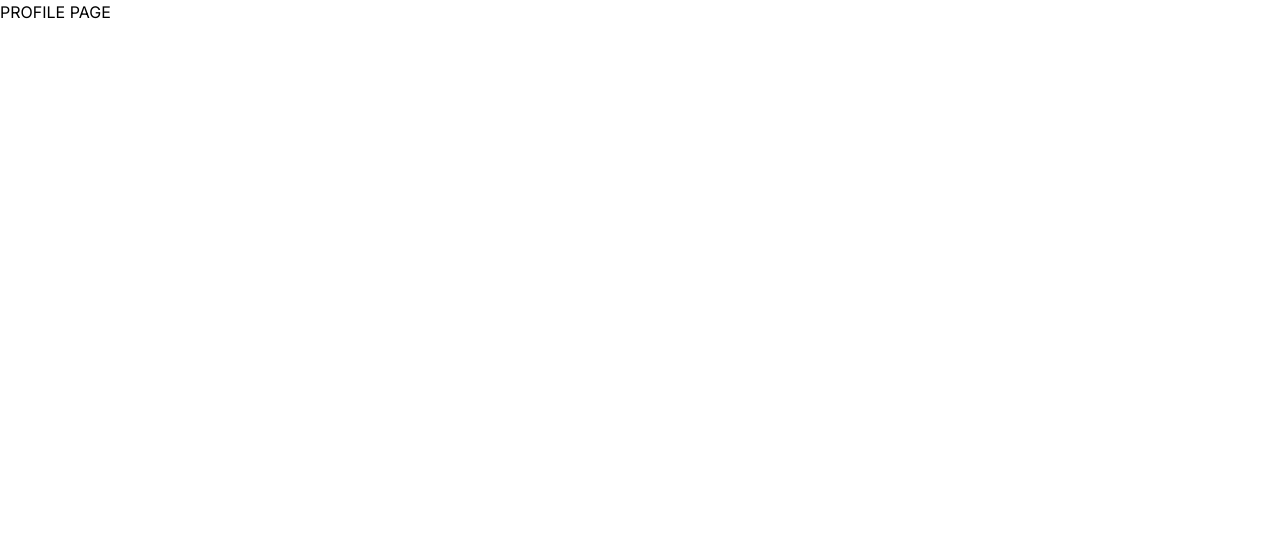
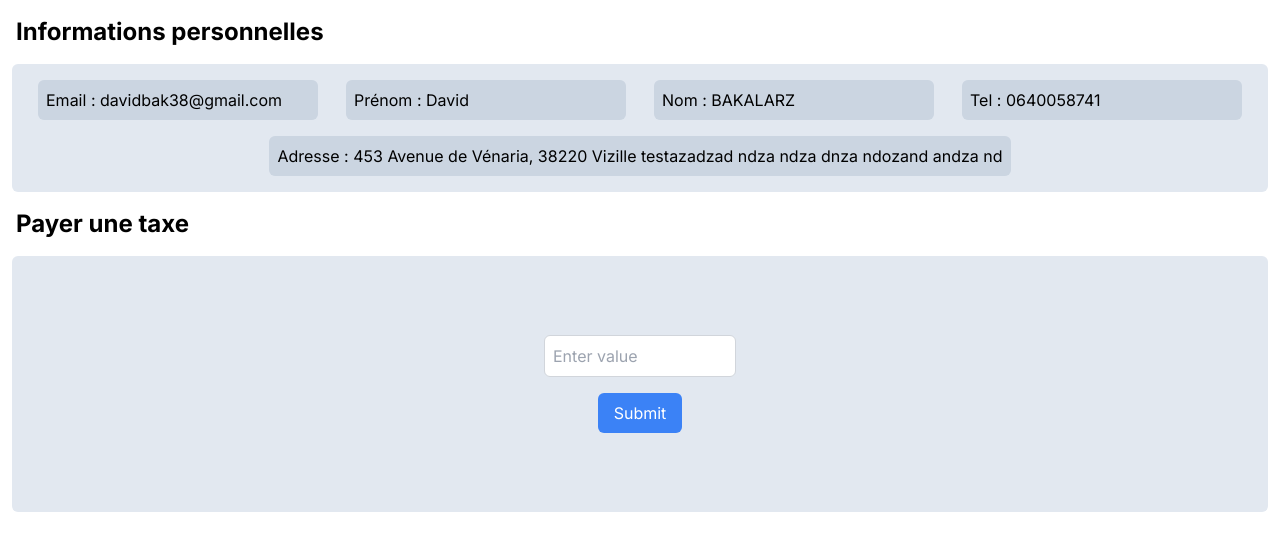
Before and after one commit to Vellanos/Taxe, a Next.js app in the folder front/: page /profile in a window 1280 px wide. Shown: the top 550 px of the page. Built offline with nearby package versions, Linux system fonts and the light colour scheme.

Commit message:
ajout input code page profile

```diff
--- a/front/package.json
+++ b/front/package.json
@@ -9,6 +9,7 @@
     "lint": "next lint"
   },
   "dependencies": {
+    "jwt-decode": "^4.0.0",
     "next": "14.2.3",
     "primeicons": "^7.0.0",
     "primereact": "^10.6.6",
--- a/front/src/app/page.tsx
+++ b/front/src/app/page.tsx
@@ -16,7 +16,7 @@ export default function Home() {
     if (token) {
       try {
         // Décodez le token pour vérifier sa validité
-        const decodedToken = jwtDecode(token);
+        const decodedToken:any = jwtDecode(token);
         const currentTime = Date.now() / 1000;
 
         // Vérifiez si le token n'a pas expiré
--- a/front/src/app/profile/page.tsx
+++ b/front/src/app/profile/page.tsx
@@ -1,9 +1,15 @@
-'use client'
+"use client";
+
+import TaxeCode from "@/components/TaxeCode";
+import UserInfoContainer from "@/components/UserInfoContainer";
 
 export default function Profile() {
   return (
     <>
-      <h1>PROFILE PAGE</h1>
+      <h2 className="m-4 text-2xl font-bold">Informations personnelles</h2>
+      <UserInfoContainer />
+      <h2 className="m-4 text-2xl font-bold">Payer une taxe</h2>
+      <TaxeCode/>
     </>
   );
 }
--- /dev/null
+++ b/front/src/components/TaxeCode.tsx
@@ -0,0 +1,59 @@
+"use client";
+
+import { useState, useRef, useEffect } from "react";
+import { Messages } from 'primereact/messages';
+import 'primereact/resources/themes/saga-blue/theme.css';
+import 'primereact/resources/primereact.min.css';
+import 'primeicons/primeicons.css';
+
+export default function TaxeCode() {
+  const [inputValue, setInputValue] = useState("");
+  const [errorMessage, setErrorMessage] = useState(null);
+  const messages = useRef(null);
+
+  useEffect(() => {
+    if (errorMessage) {
+      messages.current.clear();
+      messages.current.show({ severity: 'error', summary: 'Erreur', detail: errorMessage });
+      setTimeout(() => setErrorMessage(null), 5000);
+    }
+  }, [errorMessage]);
+
+  const handleSubmit = (e) => {
+    e.preventDefault();
+    if (inputValue.length > 12 || inputValue.length < 12) {
+      setErrorMessage("La valeur doit être une chaîne de caractères de 12 caractères maximum.");
+    } else {
+      setErrorMessage(null);
+      alert(`Input value: ${inputValue}`);
+    }
+  };
+
+  return (
+    <div className="card bg-slate-200 flex flex-col justify-center m-3 rounded-md p-2 h-64">
+      <form
+        onSubmit={handleSubmit}
+        className="flex flex-col items-center justify-center h-full"
+      >
+        <input
+          type="text"
+          value={inputValue}
+          onChange={(e) => setInputValue(e.target.value)}
+          className="border border-gray-300 rounded-md p-2 w-48 mb-4"
+          placeholder="Enter value"
+        />
+        <button
+          type="submit"
+          className="bg-blue-500 text-white rounded-md px-4 py-2"
+        >
+          Submit
+        </button>
+        {errorMessage && (
+          <div className="mt-4 flex justify-center">
+            <Messages ref={messages} className="inline-block"></Messages>
+          </div>
+        )}
+      </form>
+    </div>
+  );
+}
--- /dev/null
+++ b/front/src/components/UserInfoCard.tsx
@@ -0,0 +1,14 @@
+"use client";
+
+import React from "react";
+import { Card } from "primereact/card";
+
+export default function UserInfoCard({info, value} : {info:string, value:string}) {
+  return (
+    <div className="bg-slate-300 m-2 min-w-[280px] max-[683px]:max-w-[280px] hover:bg-slate-400 hover:cursor-pointer p-2 rounded-md">
+        <p>
+          {info} : {value}
+        </p>
+    </div>
+  );
+}
--- /dev/null
+++ b/front/src/components/UserInfoContainer.tsx
@@ -0,0 +1,22 @@
+"use client";
+
+import UserInfoCard from "./UserInfoCard";
+
+export default function UserInfoContainer() {
+  return (
+    <div className="card bg-slate-200 flex flex-col justify-center m-3 rounded-md p-2">
+      <div className="flex flex-wrap gap-3 items-center justify-center">
+        <UserInfoCard info="Email" value="davidbak38@gmail.com" />
+        <UserInfoCard info="Prénom" value="David" />
+        <UserInfoCard info="Nom" value="BAKALARZ" />
+        <UserInfoCard info="Tel" value="0640058741" />
+      </div>
+      <div className="flex items-center justify-center text-center">
+        <UserInfoCard
+          info="Adresse"
+          value="453 Avenue de Vénaria, 38220 Vizille testazadzad ndza ndza dnza ndozand andza nd"
+        />
+      </div>
+    </div>
+  );
+}
```
Also changed, not shown: 1 other file (tests, documents, lock files or other folders).
